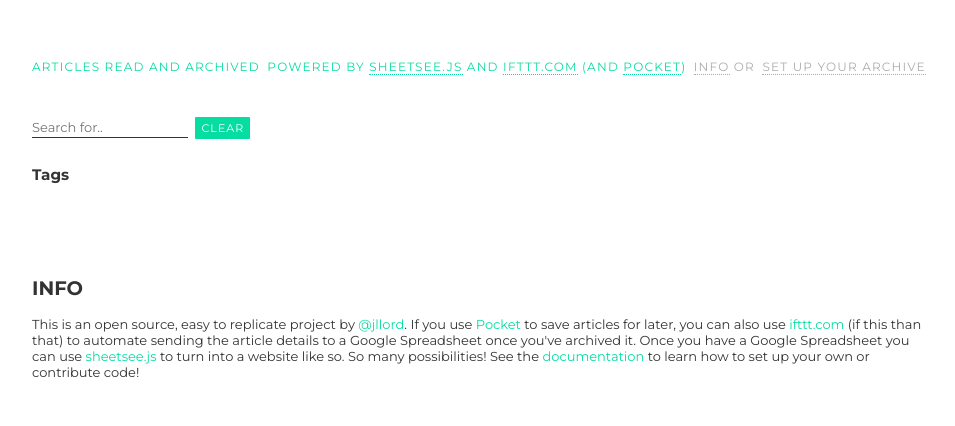
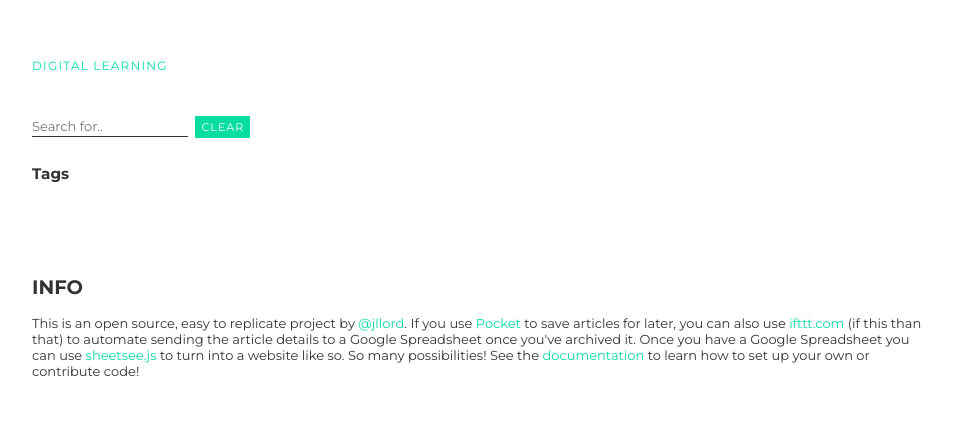
Before and after one commit to jlord/sheetsee-pocket, a plain HTML site: page index.html in a window 1280 px wide. Shown: the whole page, without its empty margins (158-1113 px from the left). Drawn offline with Linux system fonts and the light colour scheme; no server answers.

Commit message:
Update index.html

```diff
--- a/index.html
+++ b/index.html
@@ -16,10 +16,8 @@
 	<div id="wrapper">
 		<div id="title"></div>
 		<ul class="nav">
-			<li>ARTICLES READ AND ARCHIVED</li>
-			<li>POWERED BY <a href="http://jlord.gitub.io/sheetsee.js" target="_blank">SHEETSEE.JS</a> AND <a href="http://www.ifttt.com" target="blank">IFTTT.COM</a> (AND <a href="http://www.getpocket.com/" target="_blank">POCKET</a>)</li>
-      <li><a class="dim" href="#info" target="_blank">INFO</a><span class="dim"> or</span></li>
-			<li><a class="dim" href="http://www.github.com/jlord/sheetsee-pocket#hi" target="_blank">SET UP YOUR ARCHIVE</a></li>
+			<li>Digital Learning</li>
+
 		</ul>
 
 		<div id="filters" class="container">
```
